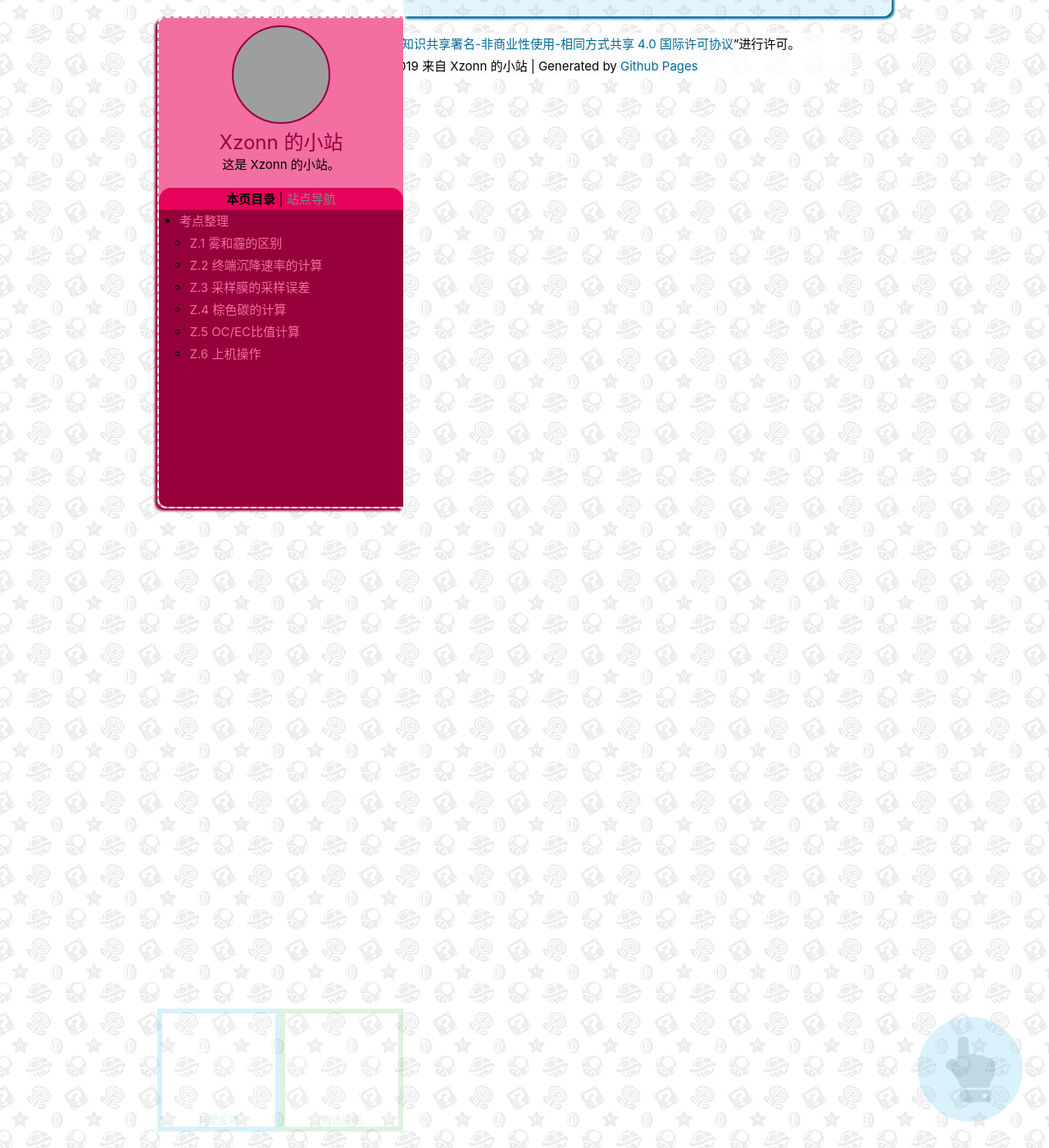
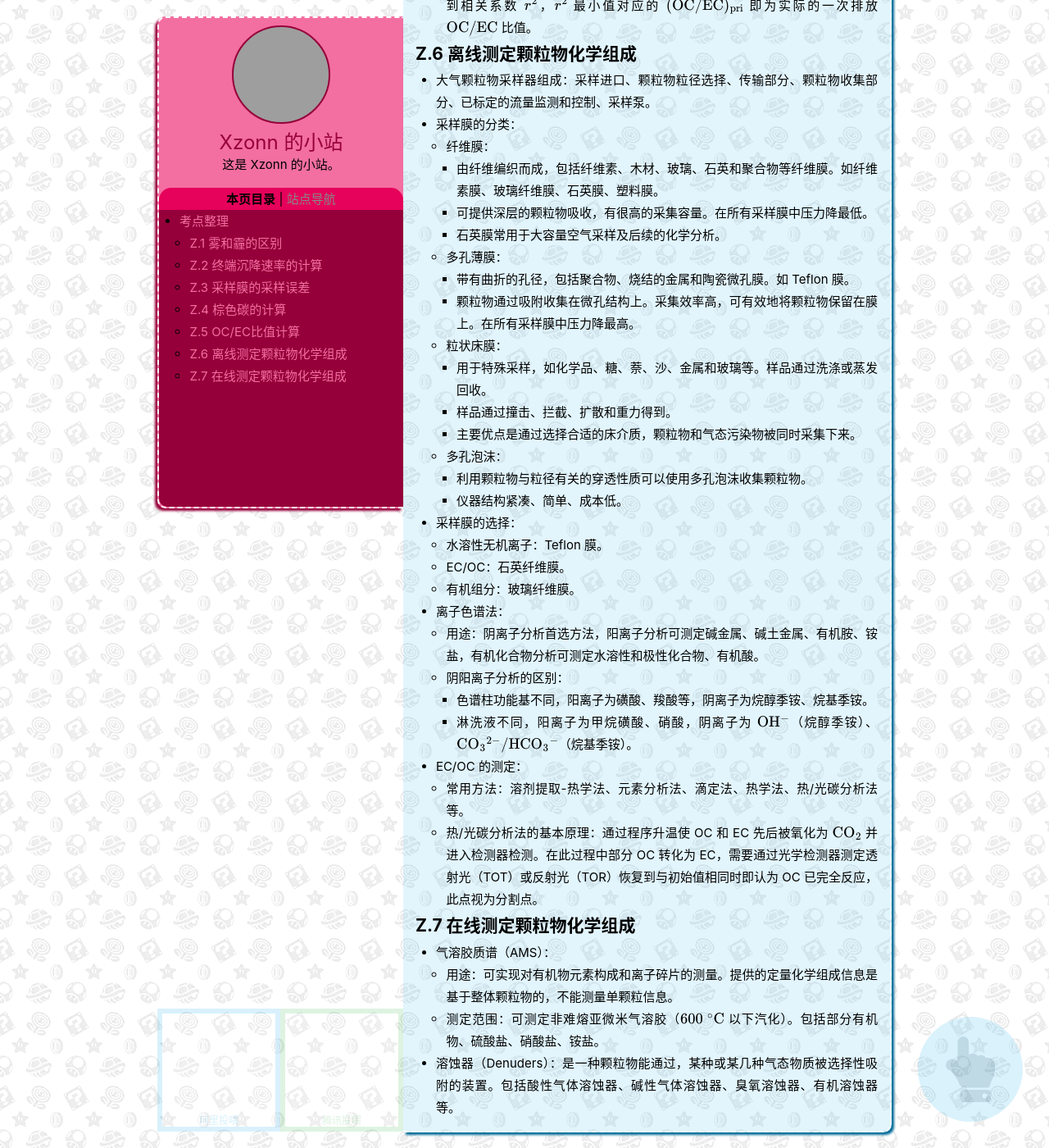
Before and after one commit to Xzonn/xzonn.github.io, a Jekyll site: the page built from _posts/2019-05-25-Measurement-and-Techniques-of-Atmospheric-Aerosols-Notes.md, in a window 1280 px wide and 1400 px high, scrolled down 2473 px. Shown: the whole window at 82% size. Built offline with Jekyll 4.4.1, drawn with Linux system fonts in a browser that asks for light colours; nearby versions of some CDN libraries; formulas are drawn with MathJax 3; comment, search, counter and statistics services are not loaded; some of the changed text lies outside the part shown; grey boxes are pictures that could not be loaded.

Commit message:
2019-06-19

```diff
--- a/_posts/2019-05-25-Measurement-and-Techniques-of-Atmospheric-Aerosols-Notes.md
+++ b/_posts/2019-05-25-Measurement-and-Techniques-of-Atmospheric-Aerosols-Notes.md
@@ -9,7 +9,7 @@ infoBox: incomplete
 
 - 区分在于含水量，霾是由空气中固体微粒引起，雾是由悬浮在空中的水滴引起。
 - 过饱和度与颗粒物的粒径有关。粒径较小时，主要受拉乌尔定律影响；粒径较大时，主要受开尔文效应影响。
-  - 开尔文效应：曲面上的蒸汽压力大于平面上的蒸汽压力，曲面的半径越小，这个压力越大。$$A = \cfrac {2M_w\sigma_s}{RT\rho_w}{r}$$$。
+  - 开尔文效应：曲面上的蒸汽压力大于平面上的蒸汽压力，曲面的半径越小，这个压力越大。$$A = \cfrac {2M_w\sigma_s}{RT\rho_w}{r}$$。
   - 拉乌尔定律：在某一温度下，难挥发非电解质稀溶液的蒸气压等于纯溶剂的饱和蒸气压乘以溶剂的摩尔分数。$$B = \cfrac {3M_wm_{\text{solute}}v\Phi}{4\pi r^3\rho_wM_{\text{solute}}}$$。
 - $$S_{\mathrm eq} = \cfrac {A}{r} - \cfrac {B}{r^3}$$，图像有拐点。拐点前称为霾，拐点后称为雾。
 
@@ -116,7 +116,42 @@ infoBox: incomplete
   - 颗粒态 OC 中半挥发性的组分只占很小的部分，主要成分为低挥发性有机物。
   - 碳质气溶胶的一次排放源比较固定，源强变化也不大，在时间和空间上有较好的重现性。
   - 非燃烧源产生的一次 OC 所占比重很小，可忽略或为一个常数。
-- 相关性方法确定 $$\mathrm{(OC/EC)_{pri}}$$ 的比值：
-  - 原理：假设 $$\mathrm{(OC/EC)_{pri}}$$，计算一系列 SOC 和 POC，求解回归方程得到相关系数 $$r^2$$，$$r^2$$ 最小值对应的 $$\mathrm{(OC/EC)_{pri}}$$ 即为实际的一次排放 OC/EC 比值。
+- 确定 $$\mathrm{(OC/EC)_{pri}}$$ 的比值：
+  - 最小值方法：假设排放最低的 $$5~\%$$ 或 $$10~\%$$ 区间内仅有一次排放，此时的 $$\mathrm{OC/EC}$$ 即为 $$\mathrm{(OC/EC)_{pri}}$$。
+  - 相关性方法：假设 $$\mathrm{(OC/EC)_{pri}}$$，计算一系列 SOC 和 POC，求解回归方程得到相关系数 $$r^2$$，$$r^2$$ 最小值对应的 $$\mathrm{(OC/EC)_{pri}}$$ 即为实际的一次排放 $$\mathrm{OC/EC}$$ 比值。
 
-### Z.6 上机操作
+### Z.6 离线测定颗粒物化学组成
+- 大气颗粒物采样器组成：采样进口、颗粒物粒径选择、传输部分、颗粒物收集部分、已标定的流量监测和控制、采样泵。
+- 采样膜的分类：
+  - 纤维膜：
+    - 由纤维编织而成，包括纤维素、木材、玻璃、石英和聚合物等纤维膜。如纤维素膜、玻璃纤维膜、石英膜、塑料膜。
+    - 可提供深层的颗粒物吸收，有很高的采集容量。在所有采样膜中压力降最低。
+    - 石英膜常用于大容量空气采样及后续的化学分析。
+  - 多孔薄膜：
+    - 带有曲折的孔径，包括聚合物、烧结的金属和陶瓷微孔膜。如 Teflon 膜。
+    - 颗粒物通过吸附收集在微孔结构上。采集效率高，可有效地将颗粒物保留在膜上。在所有采样膜中压力降最高。
+  - 粒状床膜：
+    - 用于特殊采样，如化学品、糖、萘、沙、金属和玻璃等。样品通过洗涤或蒸发回收。
+    - 样品通过撞击、拦截、扩散和重力得到。
+    - 主要优点是通过选择合适的床介质，颗粒物和气态污染物被同时采集下来。
+  - 多孔泡沫：
+    - 利用颗粒物与粒径有关的穿透性质可以使用多孔泡沫收集颗粒物。
+    - 仪器结构紧凑、简单、成本低。
+- 采样膜的选择：
+  - 水溶性无机离子：Teflon 膜。
+  - EC/OC：石英纤维膜。
+  - 有机组分：玻璃纤维膜。
+- 离子色谱法：
+  - 用途：阴离子分析首选方法，阳离子分析可测定碱金属、碱土金属、有机胺、铵盐，有机化合物分析可测定水溶性和极性化合物、有机酸。
+  - 阴阳离子分析的区别：
+    - 色谱柱功能基不同，阳离子为磺酸、羧酸等，阴离子为烷醇季铵、烷基季铵。
+    - 淋洗液不同，阳离子为甲烷磺酸、硝酸，阴离子为 $$\ce{OH-}$$（烷醇季铵）、$$\ce{CO3^2-}/\ce{HCO3-}$$（烷基季铵）。
+- EC/OC 的测定：
+  - 常用方法：溶剂提取-热学法、元素分析法、滴定法、热学法、热/光碳分析法等。
+  - 热/光碳分析法的基本原理：通过程序升温使 OC 和 EC 先后被氧化为 $$\ce{CO2}$$ 并进入检测器检测。在此过程中部分 OC 转化为 EC，需要通过光学检测器测定透射光（TOT）或反射光（TOR）恢复到与初始值相同时即认为 OC 已完全反应，此点视为分割点。
+
+### Z.7 在线测定颗粒物化学组成
+- 气溶胶质谱（AMS）：
+  - 用途：可实现对有机物元素构成和离子碎片的测量。提供的定量化学组成信息是基于整体颗粒物的，不能测量单颗粒信息。
+  - 测定范围：可测定非难熔亚微米气溶胶（$$\pu{600 ^\circ C}$$ 以下汽化）。包括部分有机物、硫酸盐、硝酸盐、铵盐。
+- 溶蚀器（Denuders）：是一种颗粒物能通过，某种或某几种气态物质被选择性吸附的装置。包括酸性气体溶蚀器、碱性气体溶蚀器、臭氧溶蚀器、有机溶蚀器等。
```
